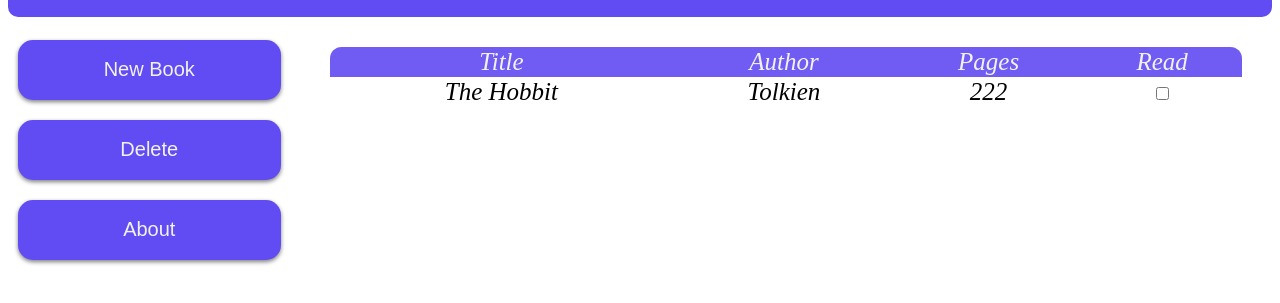
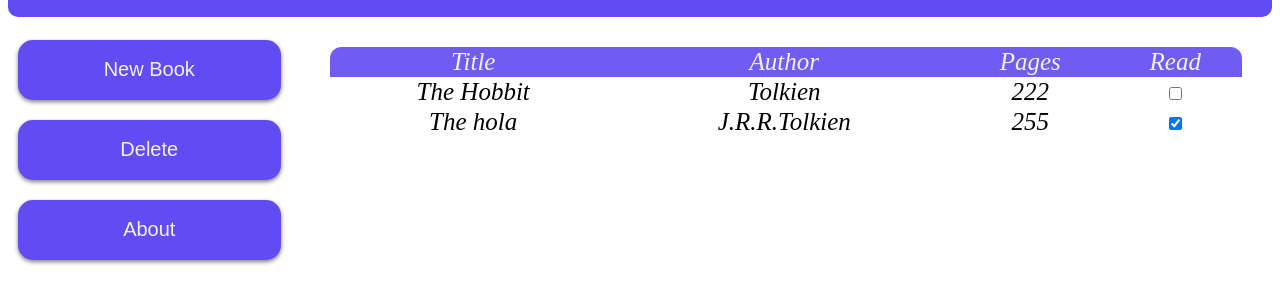
Before and after one commit to carlos17mar/Library-app, a plain HTML site: page index.html in a window 1280 px wide. Shown: the part 111-414 px from the top of the page. Drawn offline with Linux system fonts and the light colour scheme.

Commit message:
Added the functiontto add objects to the table

```diff
--- a/index.html
+++ b/index.html
@@ -17,7 +17,7 @@
       </div>
       <div class="container">
         <div class="books">
-          <button class ='myBtn' id="myBtn">New Book</button>
+          <button class ='newBook' id="newBook">New Book</button>
 
 
 
@@ -62,7 +62,7 @@
         <div class="bookTable">
 
           <table>
-            <tbody>
+            <tbody id="table">
               <tr id="head">
                 <td>Title</td>
                 <td>Author</td>
--- a/script.js
+++ b/script.js
@@ -17,27 +17,53 @@ let theHobbit = new Book("The hobbit", "J.R.R.Tolkien", 255, false);
 console.log(theHobbit.author);
 myLibrary[0] = theHobbit;
 console.log(myLibrary[0]);
-theHobbit = new Book("The hola", "J.R.R.Tolkien", 255, false);
+theHobbit = new Book("The hola", "J.R.R.Tolkien", 255, true);
 console.log(theHobbit.title);
 
-//Creador de libros
-/*
-const newBook = document.querySelector(".newBookDisplay");
-let descriptioon = document.createElement("p");
-
-descriptioon.innerHTML = "Titulo: ";
-newBook.appendChild(descriptioon);
-let title = document.createElement("input");
-title.innerHTML = "Titulo:";
-newBook.appendChild(title);
-
-/
-*/
+//Creador de pop-up
 
 document
-  .getElementById("myBtn")
-  .addEventListener("click", _ => document.getElementById("popup").classList.add("visible"));
+  .getElementById("newBook")
+  .addEventListener("click", (_) =>
+    document.getElementById("popup").classList.add("visible")
+  );
 
 document
   .getElementById("popup")
-  .addEventListener("click", e => e.target.classList.remove("visible"));
+  .addEventListener("click", (e) => e.target.classList.remove("visible"));
+
+//Creador dinamico de entrdas en la tabla con objetos de tipo libro.
+
+//function introTable (_Book){
+let title = theHobbit.title;
+
+//Creamos una fila
+
+const bookTable = document.getElementById("table");
+const addRow = document.createElement("tr");
+bookTable.appendChild(addRow);
+//Añadimos el nombre.
+const addTitle = document.createElement("td");
+addTitle.innerHTML = theHobbit.title;
+bookTable.appendChild(addTitle);
+// Añadimos el autor
+const addAuthor = document.createElement("td");
+addAuthor.innerHTML = theHobbit.author;
+bookTable.appendChild(addAuthor);
+// Añadimos el numero de paginas
+const addPages = document.createElement("td");
+addPages.innerHTML = theHobbit.pages;
+bookTable.appendChild(addPages);
+// Añadimos el check-box de si se a leido
+const rowIsRead = document.createElement('td');
+const createCheckBox = document.createElement('input');
+createCheckBox.setAttribute('type','checkbox');
+
+if (theHobbit.isRead) {
+    createCheckBox.setAttribute('checked','true');
+
+}
+rowIsRead.appendChild(createCheckBox);
+bookTable.appendChild(rowIsRead);
+
+//  }
```
